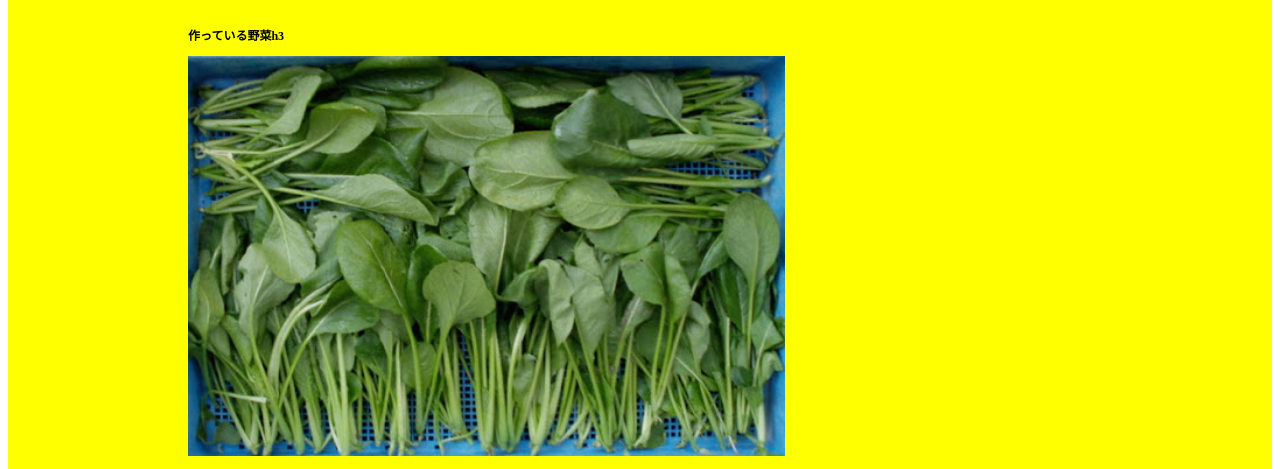
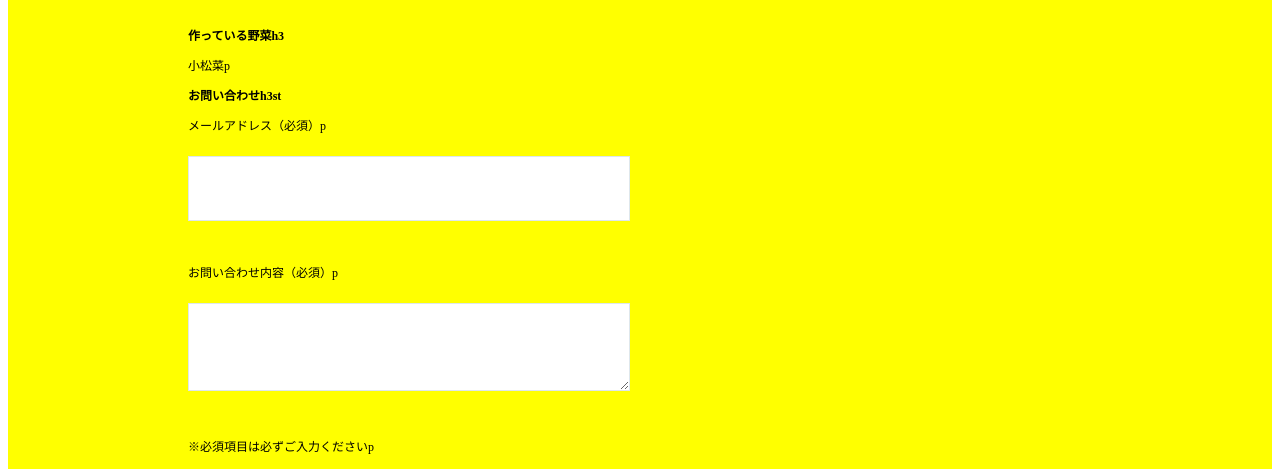
Before and after one commit to drppdrpp/drppdrpp.github.io, a plain HTML site: page index.html in a window 1280 px wide. Shown: the part 316-785 px from the top of the page. Drawn offline with Linux system fonts and the light colour scheme.

Commit message:
Update index.html

```diff
--- a/index.html
+++ b/index.html
@@ -37,7 +37,7 @@
 
 
                <div class="contents-item">
-                 <img src="komatuna.jpg">
+
                  <p>小松菜p</p>
                </div>
 
```
